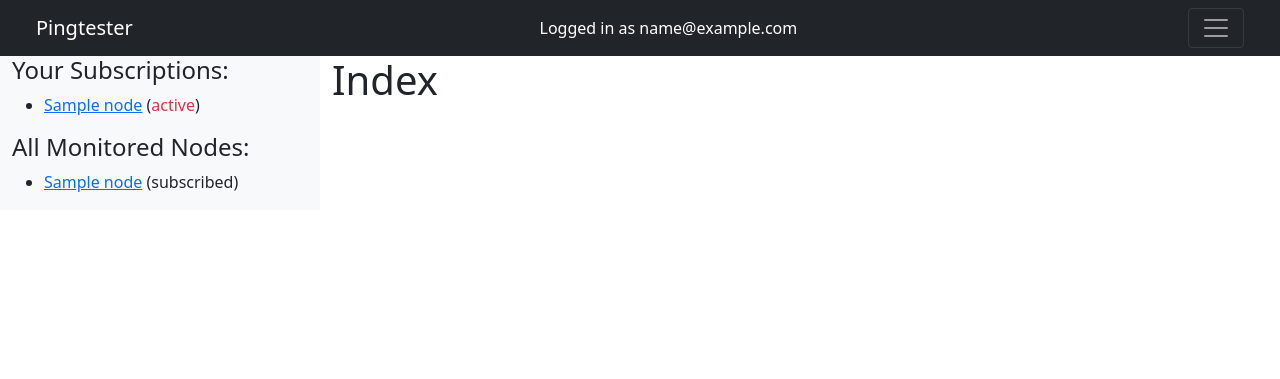
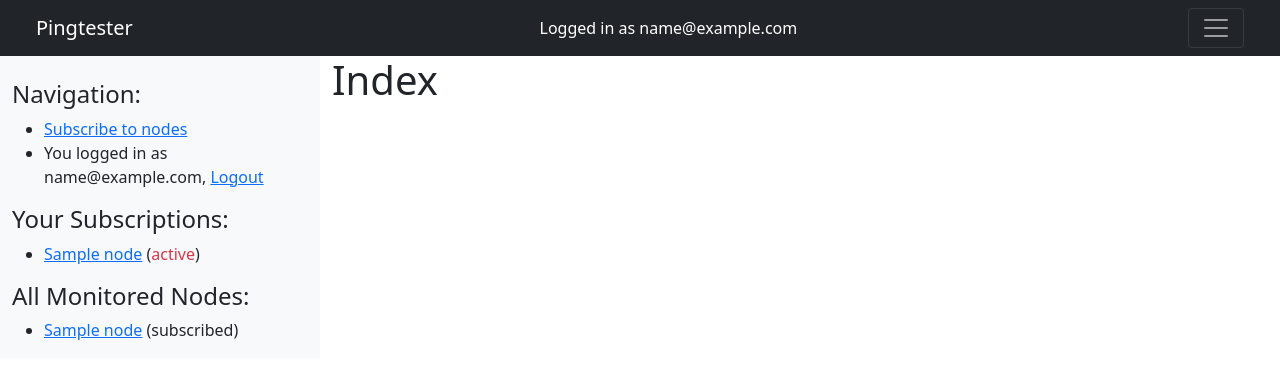
Before and after one commit to lemoer/keepitup, a Flask app: page / in a window 1280 px wide. Shown: the top 379 px of the page. Run offline with Flask 2, Linux system fonts and the light colour scheme; the visitor is signed in with stand-in values (Sample User, id 1); tables that the repository leaves empty hold one stand-in row (values such as "Sample post"); parts of the project's set-up code (start-up, migrations or seed data) failed here and were passed over; some libraries are stand-ins or nearby versions.

Commit message:
Show navigation in sidebar

```diff
--- a/templates/layout.html
+++ b/templates/layout.html
@@ -35,6 +35,16 @@
 		<div class="container-fluid">
 			<div class="row align-items-start">
 				<div class="col-3 bg-light">
+					<br>
+					<h4>Navigation:</h4>
+					<ul>
+						{% if user %}
+							<li><a href="{{ url_for('subscribe') }}">Subscribe to nodes</a></li>
+							<li>You logged in as {{ user.email }}, <a href="{{ url_for('logout') }}">Logout</a></li>
+						{% else%}
+							<li><a href="{{ url_for('register') }}">Sign up</a></li>
+						{% endif %}
+					</ul>
 					{% if user %}
 					<h4>Your Subscriptions:</h4>
 					<ul>
@@ -51,7 +61,7 @@
 					{% for node in node_list.nodes %}
 						<li>
 							<a href="{{ url_for('node', nodeid=node.nodeid) }}">
-								{{ node.name }}</a>{% if node in user.subscribed_nodes %} (subscribed){% endif %}
+								{{ node.name }}</a>{% if user and node in user.subscribed_nodes %} (subscribed){% endif %}
 						</li>
 					{% endfor %}
 					</ul>
```
